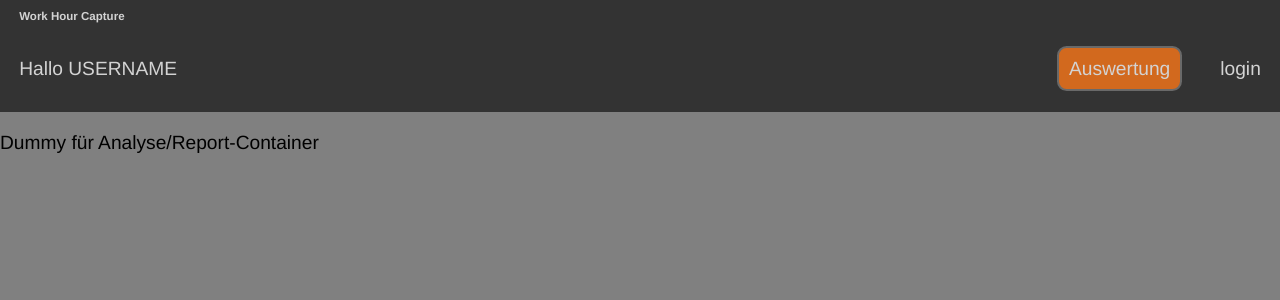
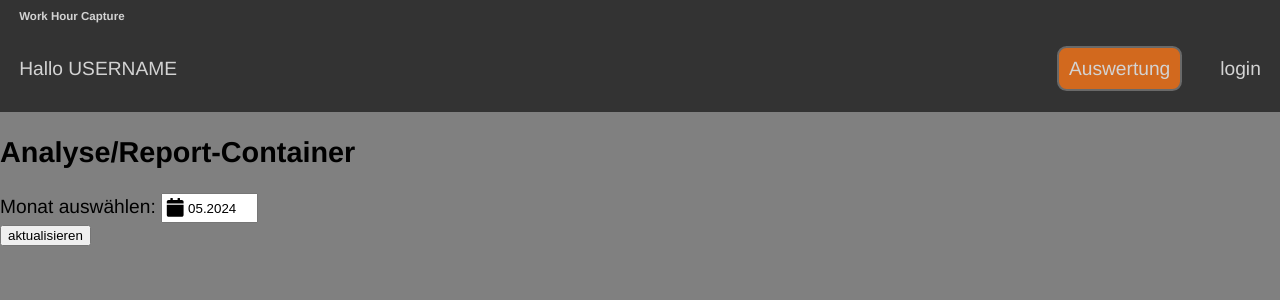
Before and after one commit to CarstenKremser/workhourcapture, a React (Vite) app in the folder frontend/: page /analyse in a window 1280 px wide. Shown: the top 300 px of the page. Built offline with nearby package versions, Linux system fonts and the light colour scheme.

Commit message:
frontend: implement month selection (not working)

```diff
--- a/frontend/src/components/MainAnalyse.tsx
+++ b/frontend/src/components/MainAnalyse.tsx
@@ -1,9 +1,51 @@
 import '../style.css';
+import React, {useState} from "react";
+import DatePicker from "react-datepicker";
+import "react-datepicker/dist/react-datepicker.css";
+import '../datepickerstyle.css';
 
 export function MainAnalyse() {
+    //require('react-month-picker-input/dist/react-month-picker-input.css');
+
+    const [selectedMonth, setSelectedMonth] = useState<Date|null>(new Date());
+    //const [startDate, setStartDate] = useState<Date|null>(new Date());
+
+    const handleSubmit = (event: React.FormEvent<HTMLFormElement>) => {
+        event.preventDefault();
+        console.log("Submit clicked");
+
+    }
+
+    const renderMonthContent = (_month: number, shortMonth: string, longMonth: string) => {
+        const fullYear = new Date().getFullYear();
+        const tooltipText = `Tooltip for month: ${longMonth} ${fullYear}`;
+
+        return <span title={tooltipText}>{shortMonth}</span>;
+    };
+
     return (<>
         <main className="main-analyse">
-            <p>Dummy für Analyse/Report-Container</p>
+            <form onSubmit={handleSubmit}>
+                <h2>Analyse/Report-Container</h2>
+                <div>
+                    <label htmlFor="monthSelect">Monat auswählen: </label>
+                    <DatePicker
+                        id="analyse-monthSelect"
+                        className="monthSelect"
+                        selected={selectedMonth}
+                        onChange={(date) => setSelectedMonth(date)}
+                        renderMonthContent={renderMonthContent}
+                        showMonthYearPicker
+                        showIcon
+
+                        dateFormat="MM.yyyy"
+                    />
+                </div>
+                <div className="analyse-buttonsubmit">
+                    <input type="submit" className="submit" value="aktualisieren"></input>
+
+                </div>
+            </form>
         </main>
     </>)
 }
--- /dev/null
+++ b/frontend/src/datepickerstyle.css
@@ -0,0 +1,7 @@
+.monthSelect {
+    width: 3rem;
+}
+
+.react-datepicker__calendar-icon {
+    margin: -5px;
+}
```
